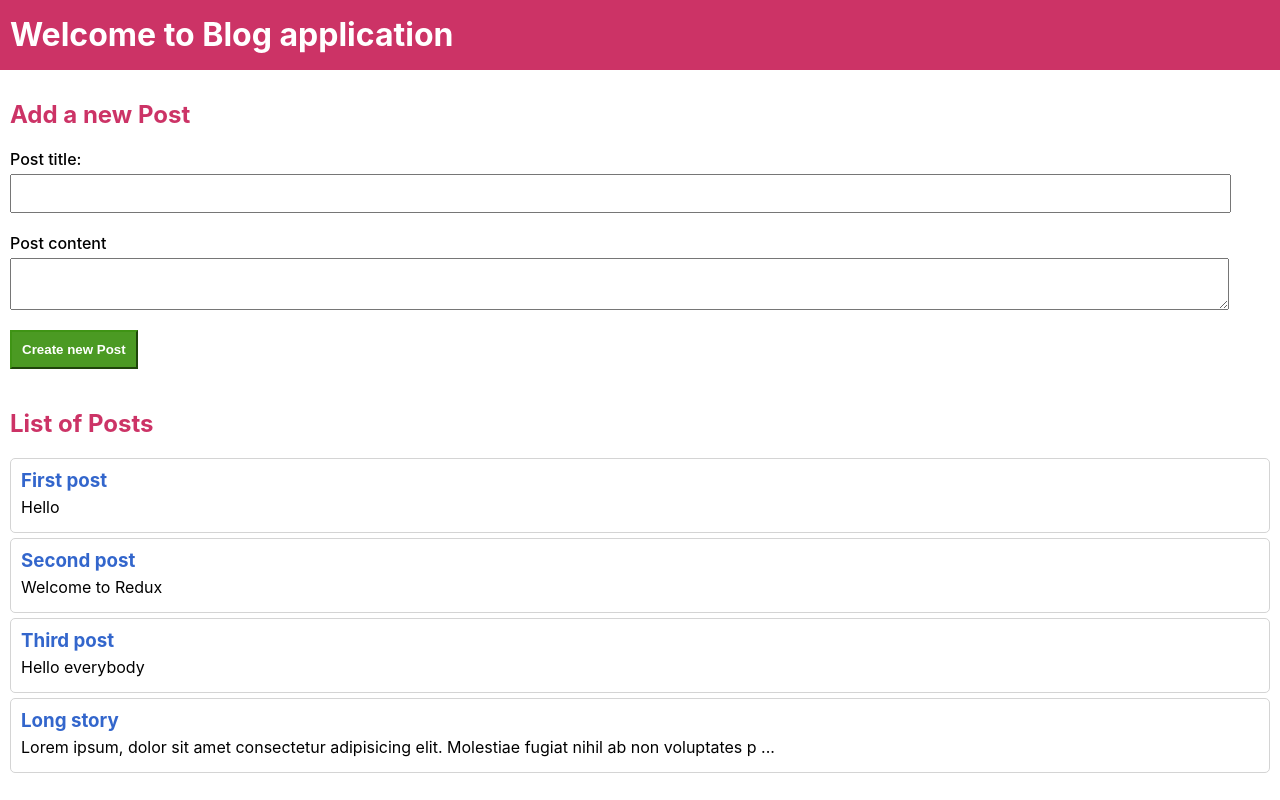
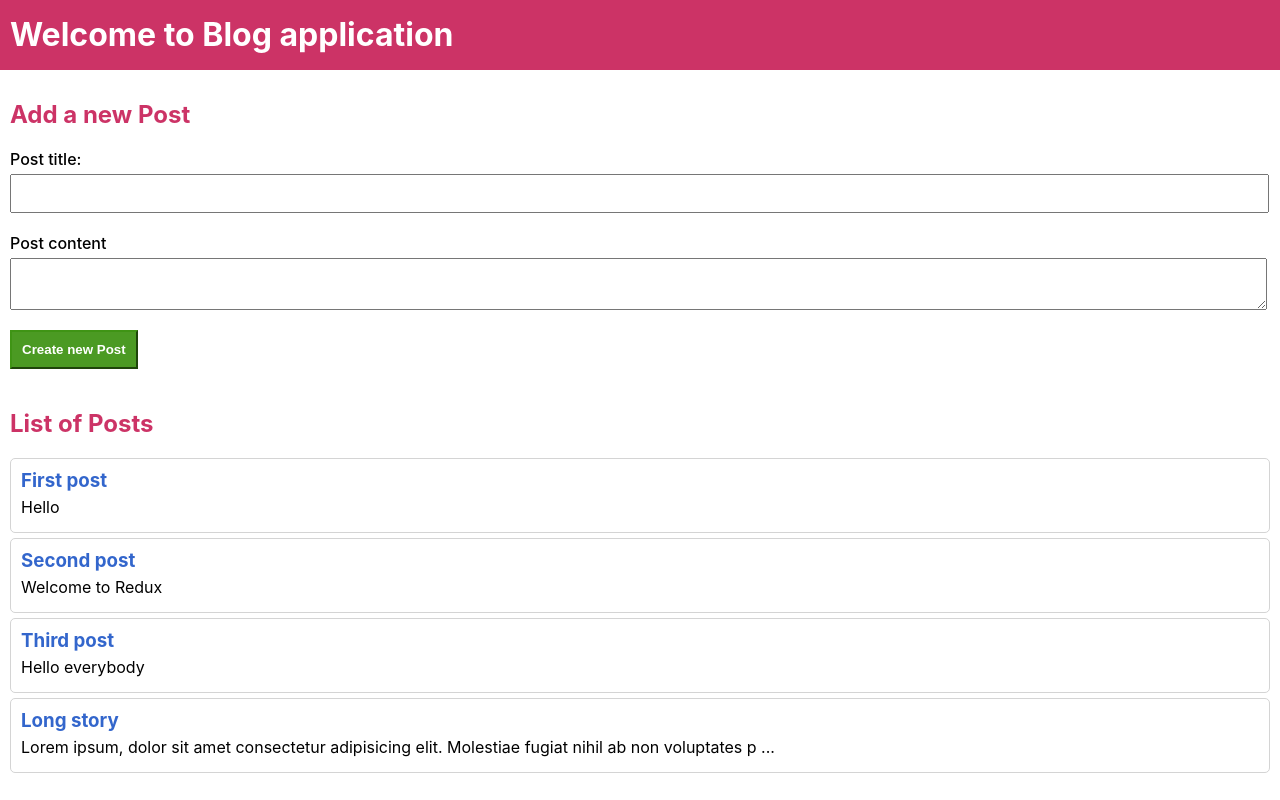
Before and after one commit to ngdhuy/VA_React_Adv_005, a React (Create React App) app in the folder lab04/: page / in a window 1280 px wide. Built offline with nearby package versions, Linux system fonts and the light colour scheme.

Commit message:
fix(lab04): remove loop <Navigate />

```diff
--- a/lab04/src/components/post/postList.jsx
+++ b/lab04/src/components/post/postList.jsx
@@ -19,7 +19,7 @@ export const PostList = () => {
   ));
 
   return(
-    <section class="post-list">
+    <section className="post-list">
       <h2>List of Posts</h2>
       {postElements}
     </section>
--- a/lab04/src/components/post/style.css
+++ b/lab04/src/components/post/style.css
@@ -24,7 +24,7 @@ section label {
 }
 
 section input, section textarea {
-  width: 95%;
+  width: 98%;
   margin: 0 20px 20px 0;
   padding: 10px;
 }
--- a/lab04/src/pages/index.jsx
+++ b/lab04/src/pages/index.jsx
@@ -23,7 +23,6 @@ export default function Index() {
             </React.Fragment>
           )}/>
         </Routes>
-        <Navigate to="/" />
     </Router>
   );
 }
```
